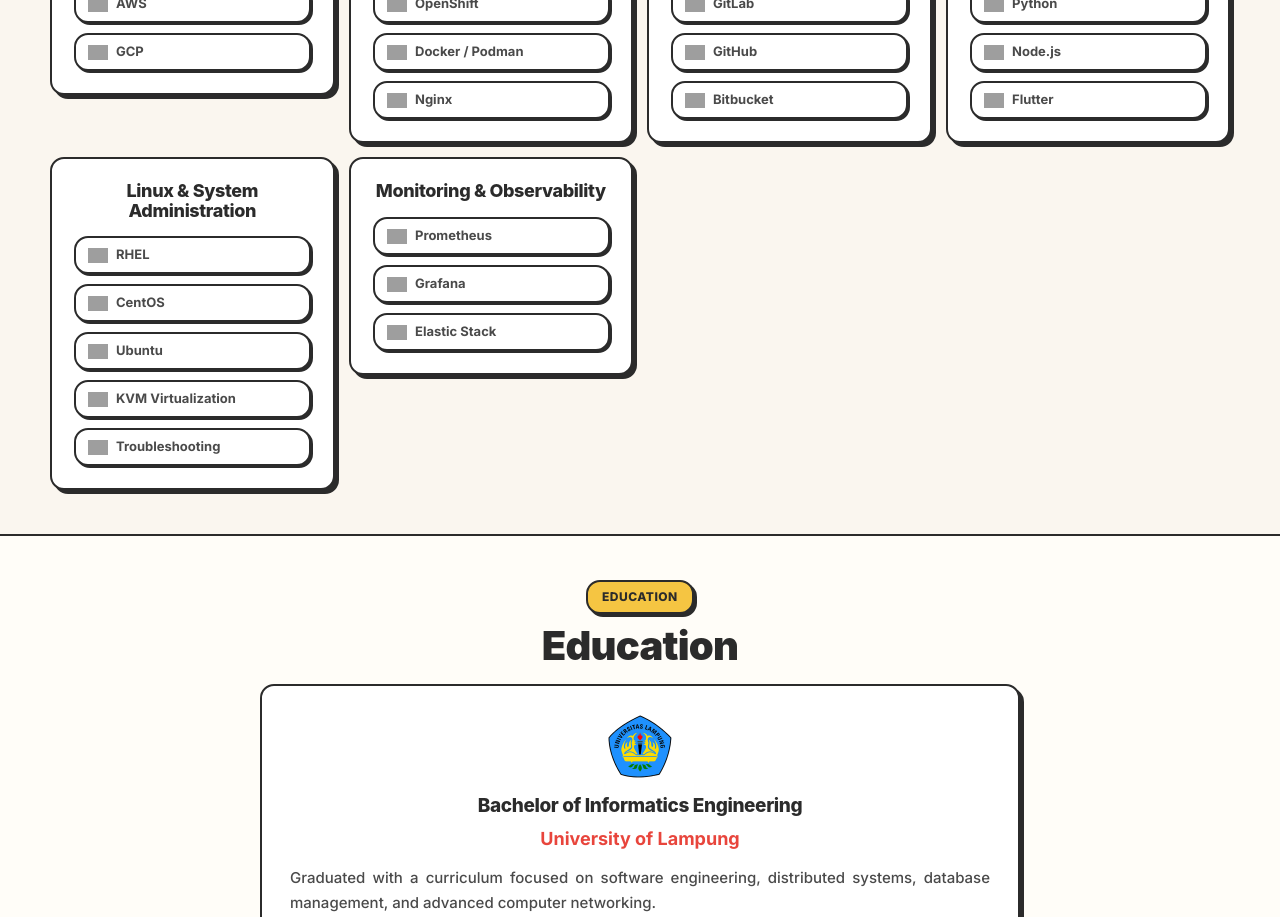
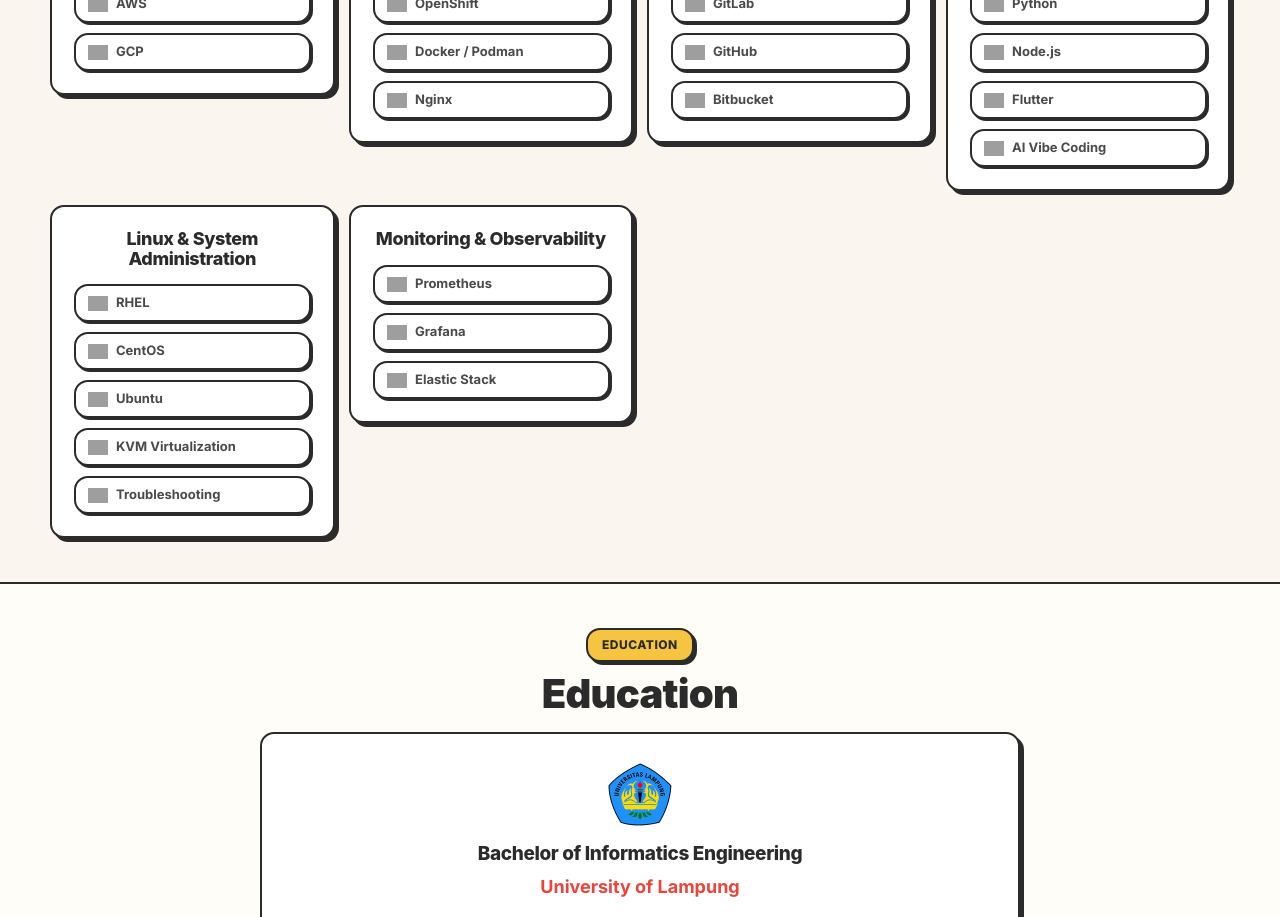
Before and after one commit to imransetiadi/about_me, a Next.js app: page / in a window 1280 px wide. Shown: the part 2420-3337 px from the top of the page. Built offline with nearby package versions, Linux system fonts and the light colour scheme; grey boxes are pictures that could not be loaded.

Commit message:
feat: add AI Vibe Coding skill to technical skills list

```diff
--- a/src/components/Skills.tsx
+++ b/src/components/Skills.tsx
@@ -35,6 +35,7 @@
       { name: "Python", icon: "https://cdn.jsdelivr.net/gh/devicons/devicon/icons/python/python-original.svg" },
       { name: "Node.js", icon: "https://cdn.jsdelivr.net/gh/devicons/devicon/icons/nodejs/nodejs-original.svg" },
       { name: "Flutter", icon: "https://cdn.jsdelivr.net/gh/devicons/devicon/icons/flutter/flutter-original.svg" },
+      { name: "AI Vibe Coding", icon: "https://cdn.jsdelivr.net/gh/devicons/devicon/icons/openai/openai-original.svg" },
     ],
   },
   {
```
